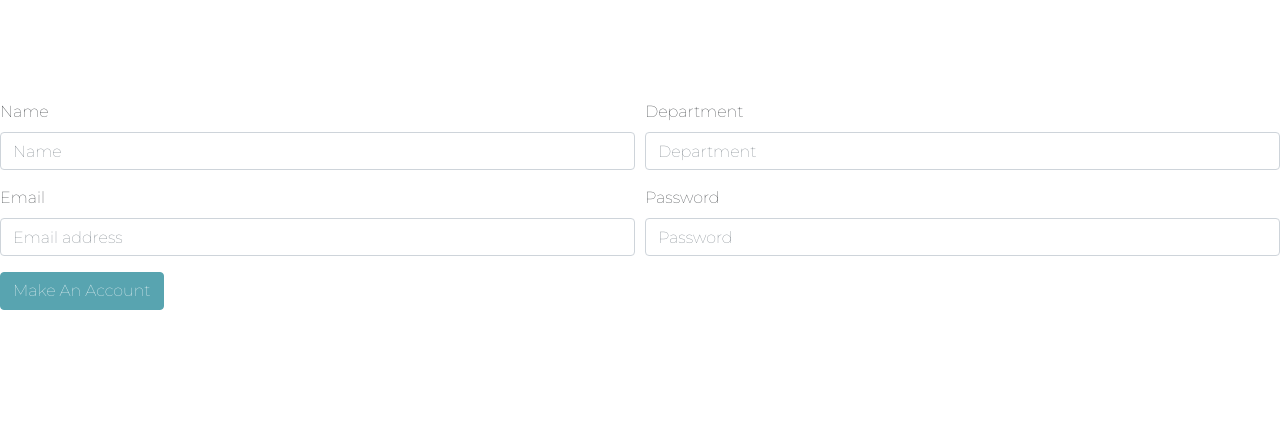
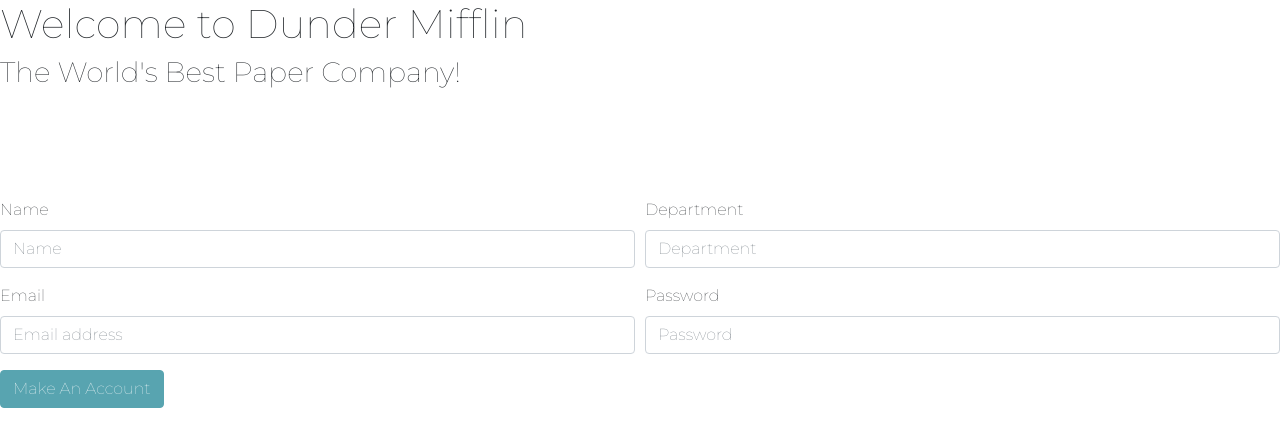
Before and after one commit to kihwan-lee/dunder-mifflinfinity, a React (Create React App) app: page /newEmployee in a window 1280 px wide. Shown: the top 446 px of the page. Built offline with nearby package versions, Linux system fonts and the light colour scheme.

Commit message:
Made Header for sign up page

```diff
--- a/src/pages/NewEmployee.js
+++ b/src/pages/NewEmployee.js
@@ -4,6 +4,10 @@
 const NewEmployee = (props) => {
   return (
     <div>
+      <div className="registration-header">
+      <h1>Welcome to Dunder Mifflin</h1>
+      <h3>The World's Best Paper Company!</h3>
+      </div>
       <SignUp  setUser={props.setUser} />
 
     </div>
```
Also changed, not shown: 1 other file (tests, documents, lock files or other folders).
